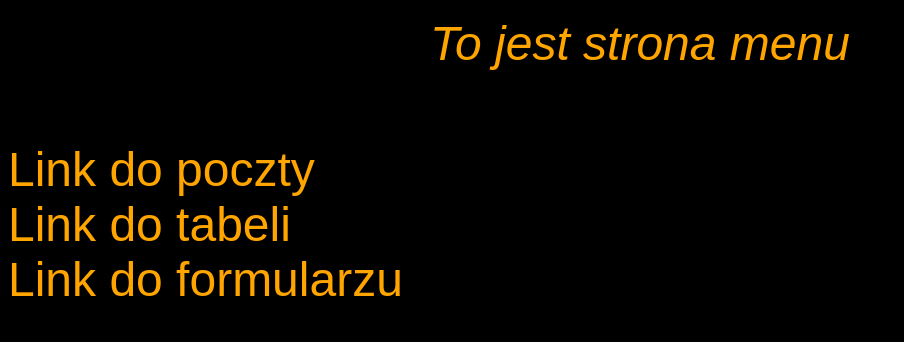
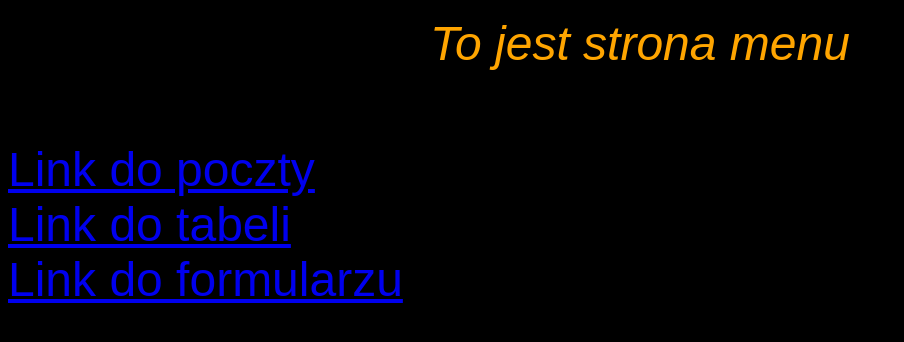
Before and after one commit to mateusz456/Witryny_warzywniak, a plain HTML site: page index.html in a window 1280 px wide. Shown: the whole page, without its empty margins (0-904 px from the left). Drawn offline with Linux system fonts and the light colour scheme.

Commit message:
Update index.html

```diff
--- a/index.html
+++ b/index.html
@@ -8,8 +8,8 @@
   <body bgcolor="black">
     <body>
     <center> <p> <i> <font color="orange" size="50" face="Arial"> To jest strona menu </p></i> </center><br>
-    <A HERF="poczta_Wit.html"> Link do poczty </A><br>
-    <A HERF="tabela_Wit.html"> Link do tabeli </A><br>
-    <A HERF="formularz_Wit.html"> Link do formularzu </A><br>
+    <A HREF="poczta_Wit.html"> Link do poczty </A><br>
+    <A HREF="tabela_Wit.html"> Link do tabeli </A><br>
+    <A HREF="formularz_Wit.html"> Link do formularzu </A><br>
     </body>
 </html>
```
